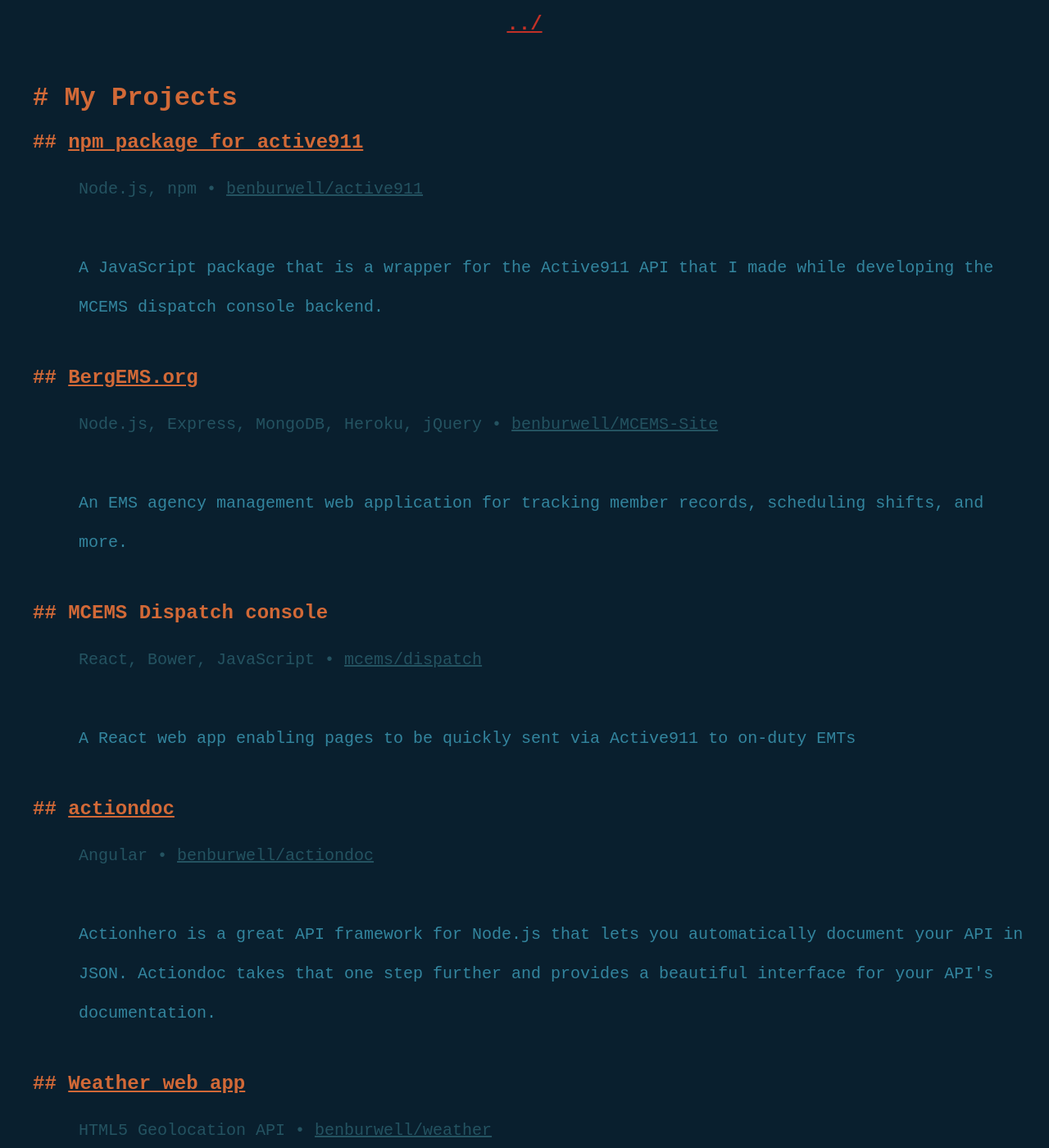
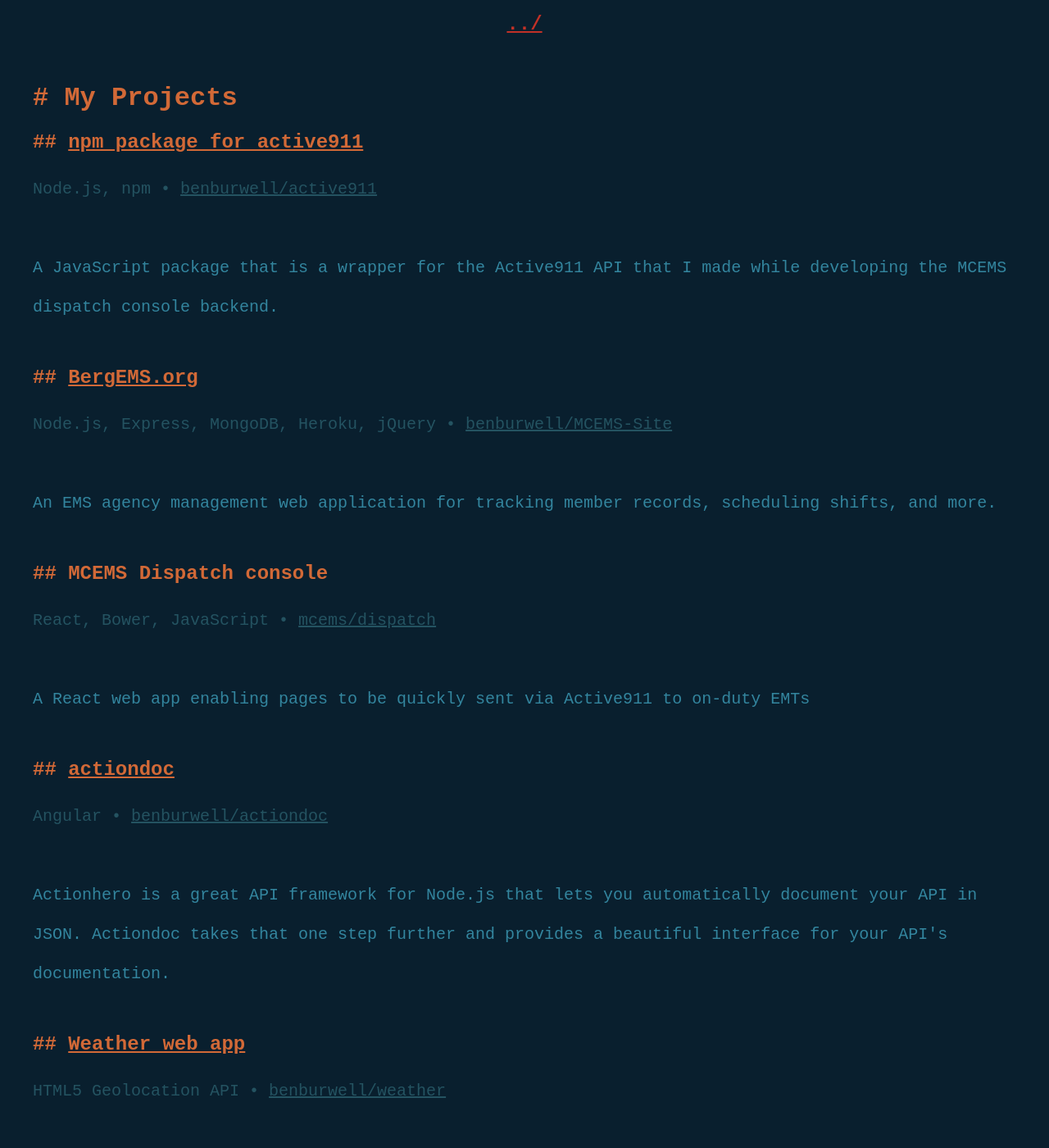
Before and after one commit to benburwell/benburwell.github.io, a Jekyll site: the page built from projects/index.html, in a window 1280 px wide and 1400 px high. Shown: the whole window at 82% size. Built offline with Jekyll 4.4.1, drawn with Linux system fonts in a browser that asks for light colours.

Commit message:
Don't use weird spacing for projects

```diff
--- a/_includes/site.scss
+++ b/_includes/site.scss
@@ -61,10 +61,6 @@
 	@extend .muted;
 	padding: 2rem;
 	text-align: center;
-}
-
-section {
-	padding-left: 5rem;
 }
 
 h1,
--- a/projects/index.html
+++ b/projects/index.html
@@ -14,7 +14,6 @@
     {{ project.name }}
   {% endif %}
 </h2>
-<section>
 <p class="muted">
   {{ project.tech }}
   {% if project.github %}
@@ -23,5 +22,4 @@
   {% endif %}
 </p>
 <p>{{ project.description }}</p>
-</section>
 {% endfor %}
```
Lines whose indentation alone changed are shown as unchanged.
